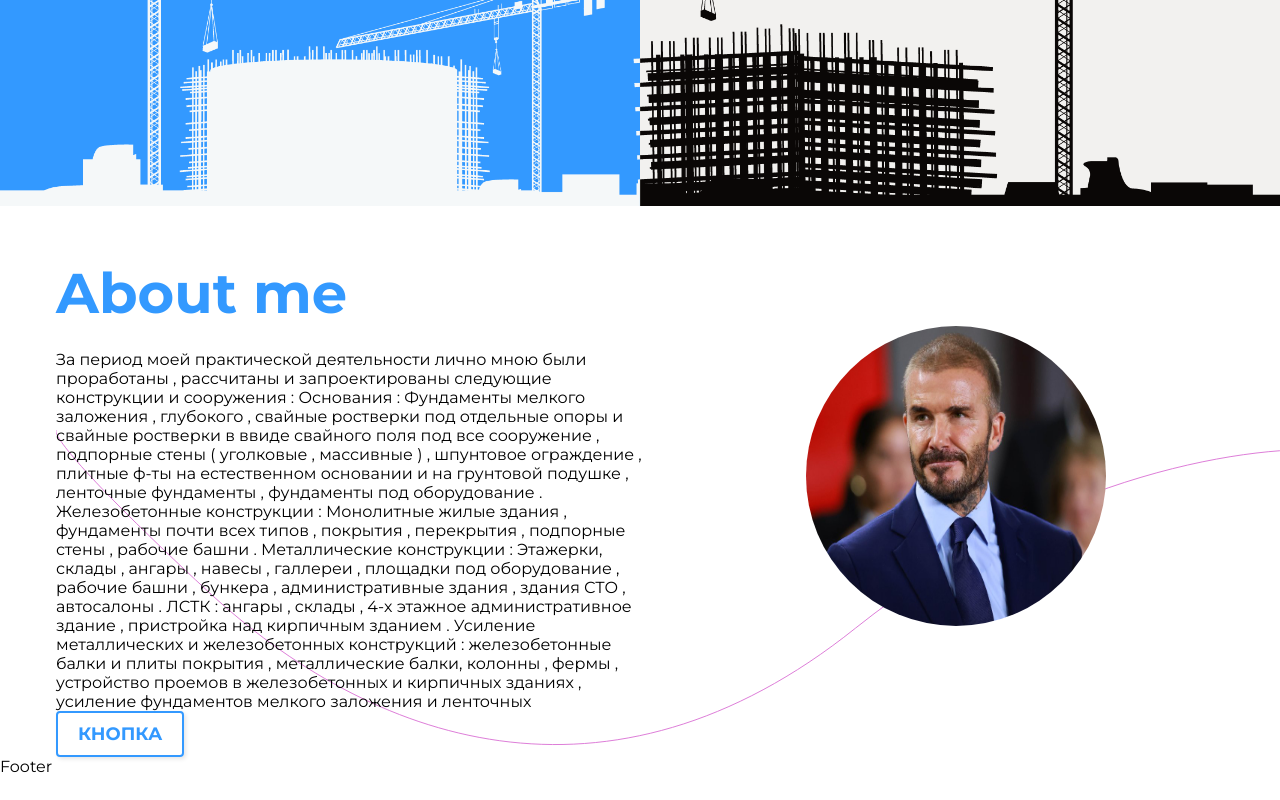
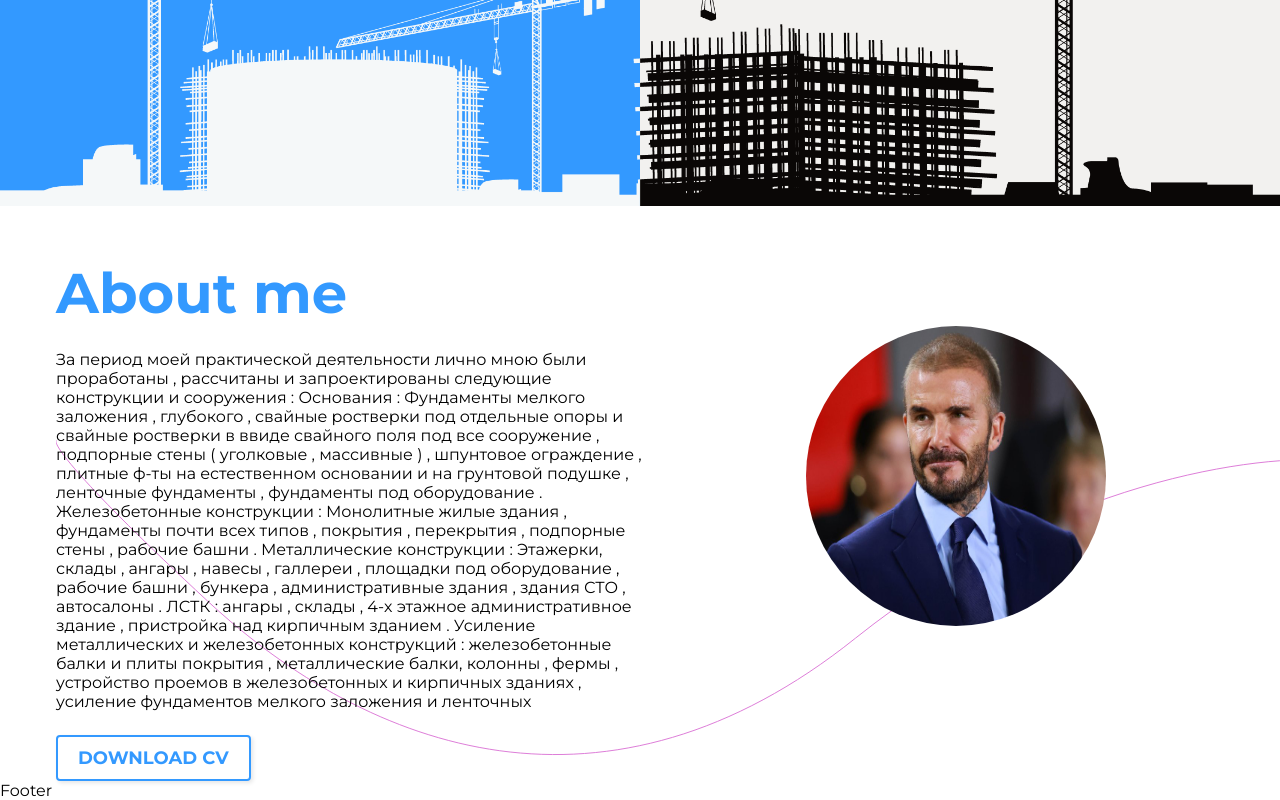
Before and after one commit to vladyslavZinchenko77/dsablin-engineer, a React (Vite) app: page / in a window 1280 px wide. Shown: the part 594-1394 px from the top of the page. Before the commit the page ends 1370 px from the top, so only its background shows below. Built offline with nearby package versions, Linux system fonts and the light colour scheme.

Commit message:
made button component

```diff
--- a/src/components/common/ButtonMain/ButtonMain.tsx
+++ b/src/components/common/ButtonMain/ButtonMain.tsx
@@ -1,7 +1,17 @@
+import { FC } from 'react';
 import './ButtonMain.scss';
 
-const ButtonMain = () => {
-  return <button className="button-main">Кнопка</button>;
+interface ButtonMainProps {
+  children: string;
+  style?: React.CSSProperties;
+}
+
+const ButtonMain: FC<ButtonMainProps> = ({ children, style }) => {
+  return (
+    <button style={style} className="button-main">
+      {children}
+    </button>
+  );
 };
 
 export default ButtonMain;
--- a/src/components/ui/About/About.tsx
+++ b/src/components/ui/About/About.tsx
@@ -29,7 +29,7 @@ const About = () => {
             железобетонных и кирпичных зданиях , усиление фундаментов мелкого
             заложения и ленточных
           </p>
-          <ButtonMain />
+          <ButtonMain style={{ marginTop: '24px' }}>Download CV</ButtonMain>
         </div>
         <div className="about__photo-block">
           <img className="about__photo" src={avatar} alt="photo" />
```
